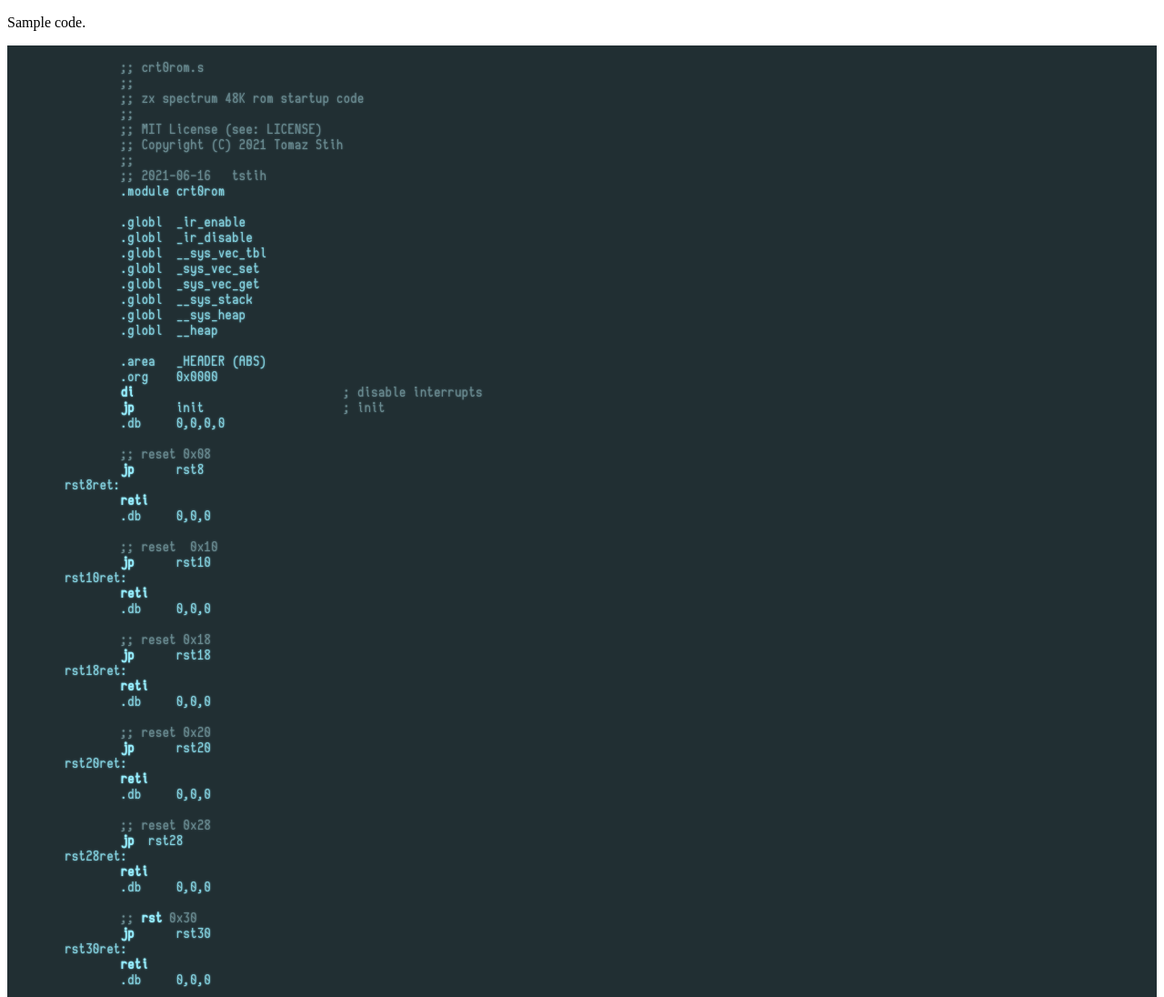
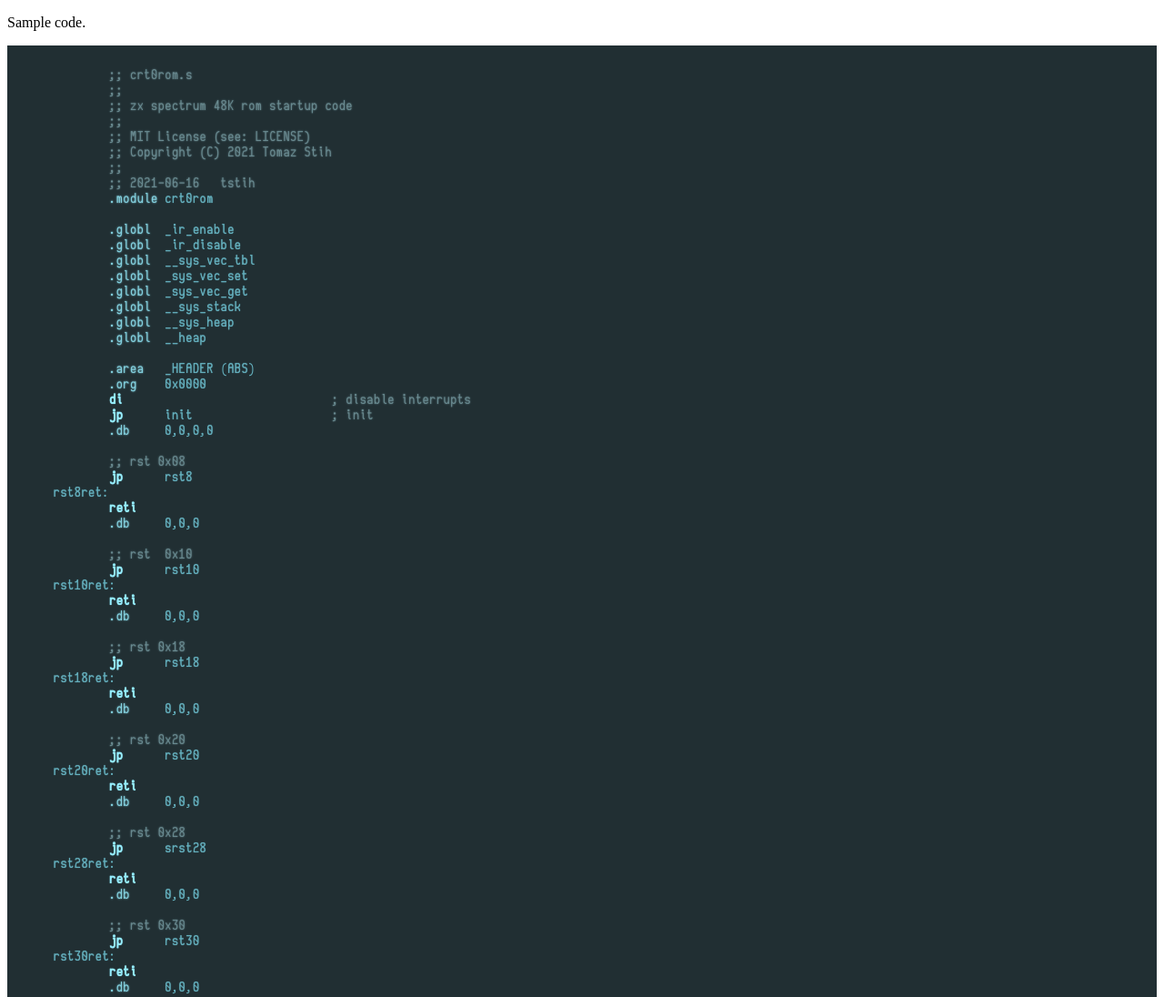
Before and after one commit to retro-vault/z80high, a plain HTML site: page index.htm in a window 1280 px wide. Shown: the top 1096 px of the page at 91% size. Drawn offline with Linux system fonts and the light colour scheme.

Commit message:
Initial version finished.

```diff
--- a/css/z80high.css
+++ b/css/z80high.css
@@ -1,43 +1,47 @@
 /* Custom font for code. */
-/* TODO: this will not work. What a terrible font. */
-@font-face {
-    font-family: 'zx_spectrum';
-    src: url('../font/zx_spectrum-7.woff2') format('woff2'),
-         url('../font/zx_spectrum-7.woff') format('woff');
-}
-
 @font-face {
     font-family: 'luculent';
     src: url('../font/luculent.woff') format('woff');
 }
 
-/* PRE CODE tags. */
-pre {
+/* Seek for a <pre lang="z80">. */
+pre[lang="z80"] {
     background-color: #212F33;
-    color: #84D2E0;
-    text-shadow: 0px 0px 2px #84D2E0;
-    padding: 0% 5% 0% 5%;
+    color: #64afbd;
+    text-shadow: none;
+    padding: 2% 4% 2% 4%;
     margin: 0;
-}
-pre code {
     font-family: 'luculent';
     font-size: 14px;
 }
 
 /* Code styles. */
-/* TODO: "Borrow" theme from . */
-pre code .mnemonic {
+pre .mnemonic {
     color:#95EDFE;
-    text-shadow: 0px 0px 2px #95EDFE;
+    text-shadow: 0px 0px 1px #95EDFE;
     font-weight: bolder;
 }
-pre code .string {
+pre .register {
+    color:#95EDFE;
+    text-shadow: 0px 0px 1px #95EDFE;
+    font-weight: bolder;
+}
+pre .string {
     color:#74999E;
 }
-pre code .char {
+pre .char {
     color:#74999E;
 }
-pre code .comment{
+pre .directive {
+    color:#84D2E0;
+    text-shadow: 0px 0px 2px #84D2E0;
+    ;
+}
+pre .comment {
     color:#698A90;
     text-shadow: 0px 0px 2px #698A90;
 }
+pre .identifier {
+    color:#64afbd;
+    text-shadow: 0px 0px 1px #64afbd;
+}
--- a/index.htm
+++ b/index.htm
@@ -13,8 +13,7 @@
     <div>
         <p>Sample code.</p>
 
-        <pre>
-        <code>
+        <pre lang="z80">
         ;; crt0rom.s
         ;;
         ;; zx spectrum 48K rom startup code
@@ -40,32 +39,32 @@
         jp      init                    ; init
         .db     0,0,0,0
 
-        ;; reset 0x08
+        ;; rst 0x08
         jp      rst8
 rst8ret:
         reti
         .db     0,0,0
 
-        ;; reset  0x10
+        ;; rst  0x10
         jp      rst10
 rst10ret:
         reti
         .db     0,0,0
 
-        ;; reset 0x18
+        ;; rst 0x18
         jp      rst18
 rst18ret:
         reti
         .db     0,0,0
 
-        ;; reset 0x20
+        ;; rst 0x20
         jp      rst20
 rst20ret:
         reti
         .db     0,0,0
 
-        ;; reset 0x28
-        jp  rst28
+        ;; rst 0x28
+        jp      srst28
 rst28ret:
         reti
         .db     0,0,0
@@ -111,24 +110,24 @@ tarpit:
         ;; affects: bc, de, hl
 _sys_vec_set::
         call    _ir_disable
-        pop		hl                      ; ret address / ignore
-        pop		bc                      ; bc = handler
-        pop		de                      ; d = undefined, e = vector number
+        pop     hl                      ; ret address / ignore
+        pop     bc                      ; bc = handler
+        pop     de                      ; d = undefined, e = vector number
         ;; restore stack
         push	de
         push	bc
         push	hl
-        ld		d,#0x00                 ; de = 16 bit vector number
-        ld		hl,#__sys_vec_tbl       ; vector table start
-        add		hl,de
-        add		hl,de
-        add		hl,de
-        inc		hl						; hl = hl + 3 * de + 1
+        ld      d,#0x00                 ; de = 16 bit vector number
+        ld      hl,#__sys_vec_tbl       ; vector table start
+        add     hl,de
+        add     hl,de
+        add     hl,de
+        inc     hl                      ; hl = hl + 3 * de + 1
         ;; hl now points to vector address in RAM
         ;; so set it to handler value in bc
-        ld		(hl),c
-        inc		hl
-        ld		(hl),b
+        ld      (hl),c
+        inc     hl
+        ld      (hl),b
         call    _ir_enable
         ret
 
@@ -142,10 +141,10 @@ _sys_vec_get::
         pop     de                      ; d = undefied, e = #vector
         ld      d,#0                    ; de = 16bit vector number
         ld      hl,#__sys_vec_tbl       ; vector table to hl
-        add		hl,de
-        add		hl,de
-        add		hl,de
-        inc		hl                      ; hl = hl + 3 * de + 1
+        add     hl,de
+        add     hl,de
+        add     hl,de
+        inc     hl                      ; hl = hl + 3 * de + 1
         ld      e,(hl)                  ; vector into de
         inc     hl
         ld      d,(hl)
@@ -162,8 +161,8 @@ _sys_vec_get::
 _ir_disable::
         di
         push    hl
-        ld		hl,#ir_refcount
-        inc		(hl)
+        ld      hl,#ir_refcount
+        inc     (hl)
         pop     hl
         ret
 
@@ -175,13 +174,13 @@ _ir_disable::
         ;; affects: -
 _ir_enable::
         push    af
-        ld		a,(#ir_refcount)
-        or		a
-        jr		z,do_ei					; if a==0 then just ei
-        dec		a						; if a<>0 then dec a
-        ld		(#ir_refcount),a	    ; write back to counter
-        or		a						; and check for ei
-        jr		nz,dont_ei				; not yet...
+        ld      a,(#ir_refcount)
+        or      a
+        jr      z,do_ei                 ; if a==0 then just ei
+        dec     a                       ; if a<>0 then dec a
+        ld      (#ir_refcount),a        ; write back to counter
+        or      a                       ; and check for ei
+        jr      nz,dont_ei              ; not yet...
 do_ei:
         ei
 dont_ei:
@@ -271,9 +270,7 @@ ir_refcount:
 
         .area	_INITIALIZER
 init_ir_refcount:
-        .byte	0
-        </code>
-        </pre>
+        .byte	0</pre>
 
     </div>
 </body>
--- a/js/z80high.js
+++ b/js/z80high.js
@@ -1,25 +1,59 @@
-// Z80.
-const mnemonicRx = /\b(ADC|ADD|AND|BIT|CALL|CCF|CP|CPD|CPDR|CPI|CPIR|CPL|DAA|DEC|DI|DJNZ|EI|EX|EXX|HALT|IM|IN|INC|IND|INDR|INI|INIR|JP|JR|LD|LDD|LDDR|LDI|LDIR|NEG|NOP|OR|OTDR|OTIR|OUT|OUTD|OUTI|POP|PUSH|RES|RET|RETI|RETN|RL|RLA|RLC|RLCA|RLD|RR|RRA|RRCA|RRD|RST|SBC|SCF|SET|SLA|SRA|SRL|SUB|XOR)(?=[^\w])/gi;
+// Create an array of regular expressions and classes.
+const tokens = [
+    {
+        rex : /"(.*?)"/,
+        cls : "string"
+    },
+    {
+        rex : /'(.+?)'/,
+        cls : "char"
+    },
+    {
+        rex : /(\;.*)/,
+        cls : "comment"
+    },
+    {
+        rex : /\s(ADC|ADD|AND|BIT|CALL|CCF|CP|CPD|CPDR|CPI|CPIR|CPL|DAA|DEC|DI|DJNZ|EI|EX|EXX|HALT|IM|IN|INC|IND|INDR|INI|INIR|JP|JR|LD|LDD|LDDR|LDI|LDIR|NEG|NOP|OR|OTDR|OTIR|OUT|OUTD|OUTI|POP|PUSH|RES|RET|RETI|RETN|RL|RLA|RLC|RLCA|RLD|RR|RRA|RRCA|RRD|RST|SBC|SCF|SET|SLA|SRA|SRL|SUB|XOR)(?=[^\w])/i,
+        cls : "mnemonic"
+    },
+    {
+        rex : /(\s|\,|\()(AF|BC|DE|HL|IX|IY|IR|SP|AF\'|BC\'|DE\'|HL\'|A|B|C|D|E|H|L|I|R)((\))|(?=[^\w]))/i,
+        cls : "register"
+    },
+    {
+        rex : /(\.\w*)/,
+        cls : "directive"
+    },
+    {
+        rex : /\w/,
+        cls : "identifier"
+    }
+]
 
-// Tokens.
-const stringRx = /"(.*?)"/g, charRx = /'(.+?)'/g;
-
-// SDCC.
-const commentRx = /(\;.*)/g;
-
-
-// Find all <pre> <code> elements.
-var codeElements = document.querySelectorAll("pre code");
+// Find all <pre lang="z80"> elements.
+var codeElements = document.querySelectorAll('pre[lang="z80"]');
 // Insert syntax tags.
 codeElements.forEach(syntaxHighlight);
 // The great replacement procedure.
 function syntaxHighlight(e) {
-    var code = e.innerHTML,
-    parsed = code.replace(stringRx,'<span class="string">"$1"</span>');
-    parsed = parsed.replace(charRx,"<span class=\"char\">'$1'</span>");
-    parsed = parsed.replace(mnemonicRx,'<span class="mnemonic">$1</span>');
-    // When parsing comment, remove all tags from it.
-    parsed = parsed.replace(commentRx,'<span class="comment">$1</span>');
-    // And assign back.
-    e.innerHTML = parsed;
+    // Get the source code, prepare highlighted code.
+    var sourceCode = ""+e.innerHTML, highlightedCode="";
+    // Now try to recognize the token at the beginning and annotate it.
+    while(sourceCode.length > 0) {
+        let found=false;
+        tokens.forEach(function(token) {
+            if (sourceCode.search(token.rex)==0) {
+                let ts=sourceCode.match(token.rex)[0];
+                sourceCode=sourceCode.substring(ts.length);
+                highlightedCode+='<span class="' + token.cls + '">' + ts + '</span>';
+                found=true;
+            }
+        });
+        // It's whitespace (space, tab, newline, etc.)!
+        if (!found) {
+            highlightedCode += sourceCode[0];
+            sourceCode=sourceCode.substring(1);
+        }
+    }
+    e.innerHTML = highlightedCode;
 }
```
Also changed, not shown: font/luculentb.woff (deleted), font/luculentbi.woff (deleted), font/luculenti.woff (deleted), font/zx_spectrum-7.woff (deleted), font/zx_spectrum-7.woff2 (deleted), img/sample.jpg (added), 1 other file.
